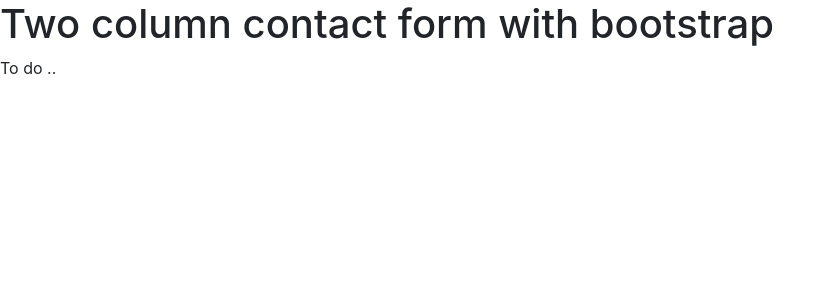
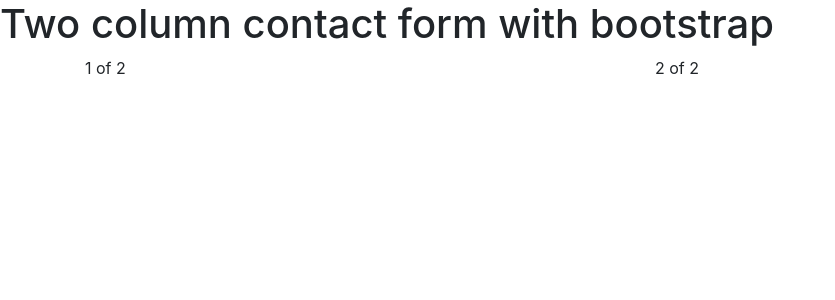
Before and after one commit to mocaspike150/Front-End-Coding, a Jekyll site: the page built from html/contact_us/two-column-contact-form-with-bootstrap.md, in a window 1280 px wide. Shown: the top 300 px of the page, without its empty margins (0-835 px from the left). Built offline with Jekyll 4.4.1, drawn with Linux system fonts in a browser that asks for light colours.

Commit message:
Update two-column-contact-form-with-bootstrap.html

```diff
--- a/_includes/two-column-contact-form-with-bootstrap.html
+++ b/_includes/two-column-contact-form-with-bootstrap.html
@@ -1,6 +1,13 @@
 
 <style>
 </style>
-<div>
-To do ..
+<div class="container">
+  <div class="row">
+    <div class="col">
+      1 of 2
+    </div>
+    <div class="col">
+      2 of 2
+    </div>
+  </div>
 </div>
```
